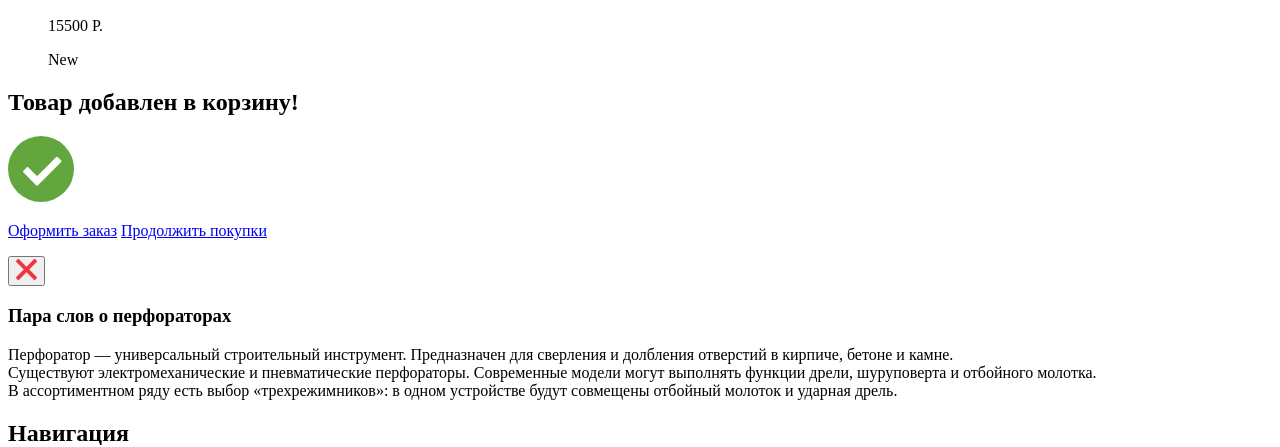
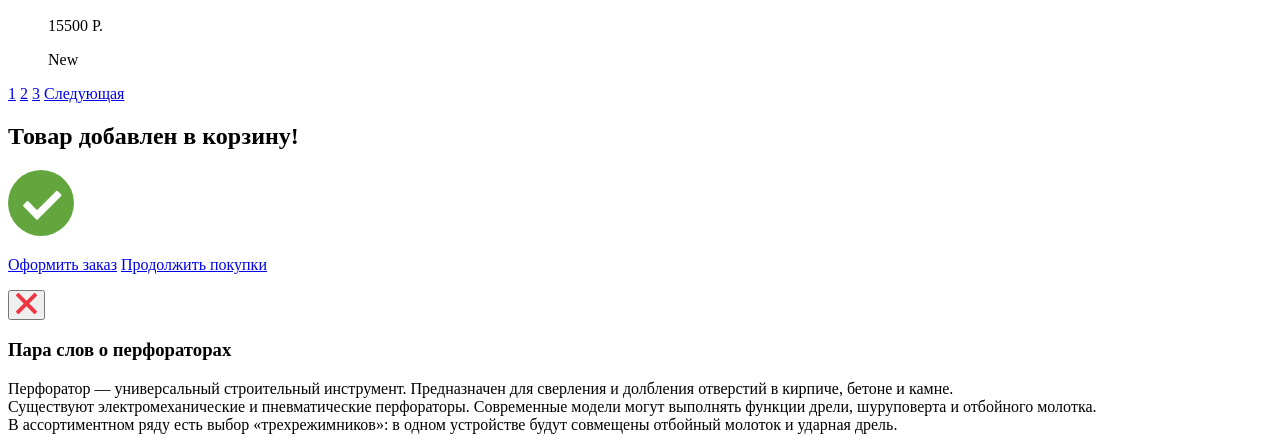
Before and after one commit to sofieweaver/1490807-technomart-28, a plain HTML site: page catalog.html in a window 1280 px wide. Shown: the part 3902-4349 px from the top of the page. Drawn offline with Linux system fonts and the light colour scheme.

Commit message:
добавлена пагинация

```diff
--- a/catalog.html
+++ b/catalog.html
@@ -270,6 +270,13 @@
         <p>New</p>
       </li>
     </ul>
+
+    <div aria-label="Выбор страницы каталога">
+      <a href="blank.html">1</a>
+      <a href="blank.html">2</a>
+      <a href="blank.html">3</a>
+      <a href="blank.html">Следующая</a>
+    </div>
   </section>
 
   <section>
```
